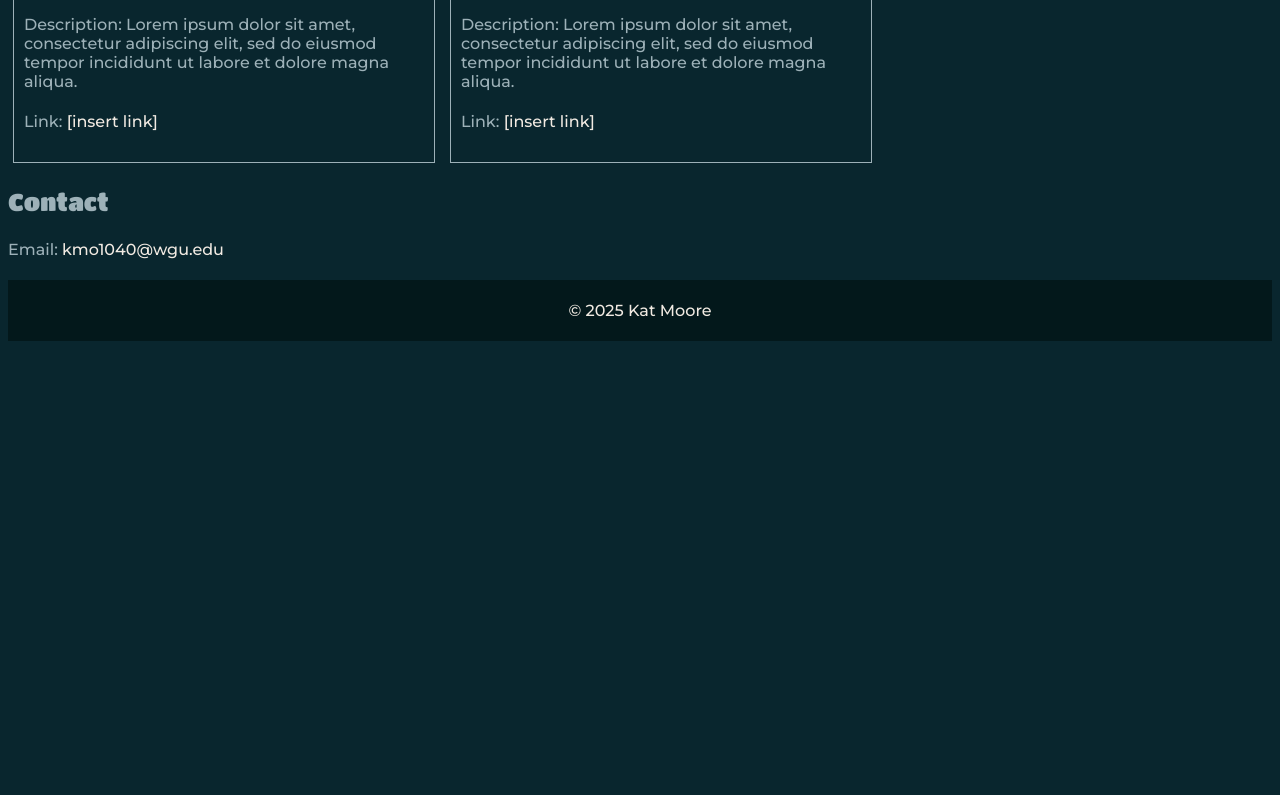
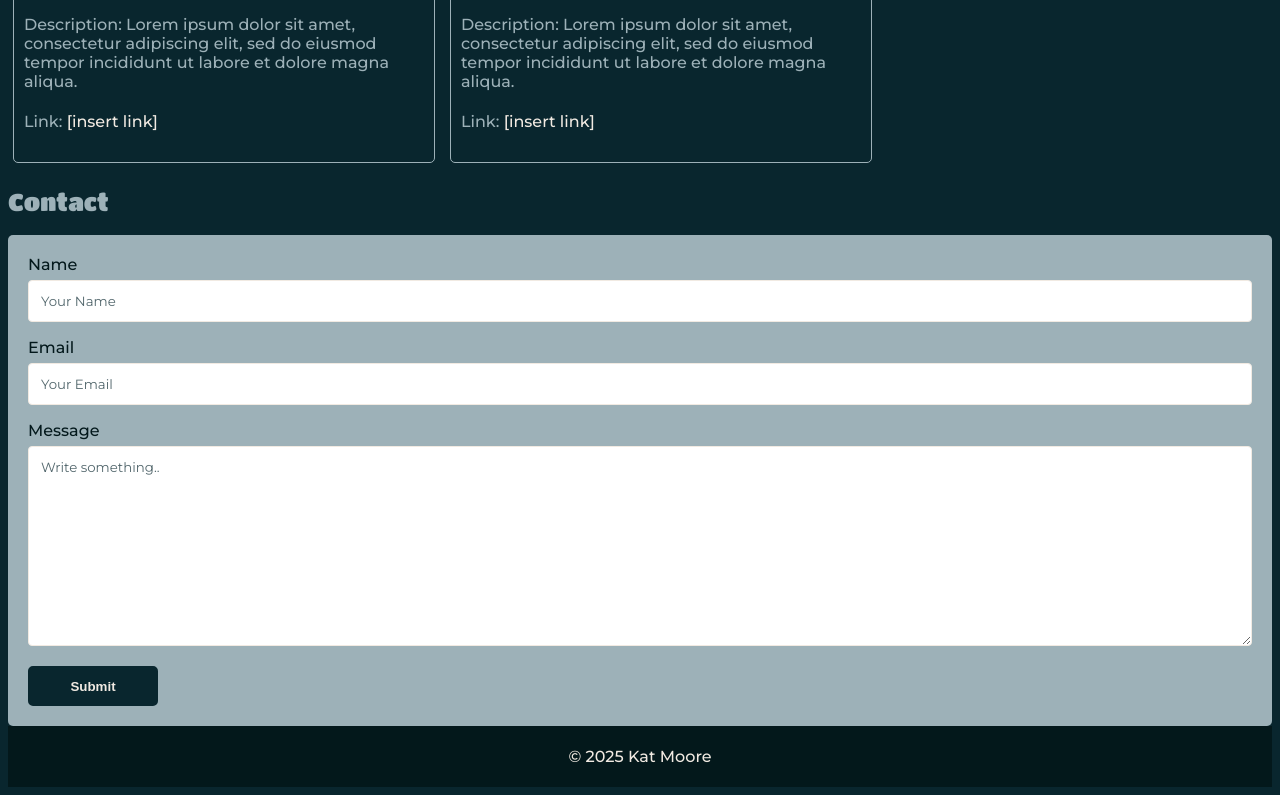
Before and after one commit to Kmo1040/portfolio-site, a plain HTML site: page index.html in a window 1280 px wide. Shown: the part 1183-1978 px from the top of the page. Before the commit the page ends 1532 px from the top, so only its background shows below. Drawn offline with Linux system fonts and the light colour scheme.

Commit message:
adding and customizing contact me form

```diff
--- a/index.html
+++ b/index.html
@@ -2,7 +2,7 @@
 <html lang="eng">
 <head>
     <meta charset="UTF-8" />
-    <meta name="viewpoint" content="width=device-width, initial-scale=1.0" />
+    <meta name="viewport" content="width=device-width, initial-scale=1.0" />
 
     <title>Kat's Portfolio</title>
     <link rel="icon" type="image/x-icon" href="/images/favicon-green.png" />
@@ -63,7 +63,23 @@ I'm a software engineering student at WGU working on my practical skills. I love
 
     <section id="contact">
         <h2>Contact</h2>
-        <p>Email: <a href="mailto:kmo1040@wgu.edu">kmo1040@wgu.edu</a></p>
+
+        <div class="contact-form">
+            <form action="mailto:kmo1040@wgu.edu" method="post" enctype="text/plain">
+
+                <label for="name">Name</label>
+                <input type="text" id="name" name="name" placeholder="Your Name" required>
+
+                <label for="email">Email</label>
+                <input type="email" id="email" name="email" placeholder="Your Email" required>
+
+                <label for="subject">Message</label>
+                <textarea id="subject" name="subject" placeholder="Write something.." style="height:200px" required></textarea>
+
+                <button type="submit" class="submit-button">Submit</button>
+
+            </form>
+        </div>
     </section>
 
     <footer>
--- a/style.css
+++ b/style.css
@@ -1,6 +1,5 @@
 body {
     background-color: #09262e;
-    color: #9db1b8;
     font-family: "Montserrat", sans-serif;
     font-optical-sizing: auto;
     font-weight: 500;
@@ -12,6 +11,7 @@ h1, h2 {
     font-optical-sizing: auto;
     font-weight: 400;
     font-style: normal;
+    color: #9db1b8;
 }
 
 h3 {
@@ -19,6 +19,7 @@ h3 {
     font-optical-sizing: auto;
     font-weight: 400;
     font-style: italic;
+    color: #9db1b8;
 }
 
 a {
@@ -67,13 +68,13 @@ ul {
     padding: 0;
     overflow: hidden;
     background-color: #03181b;
+    border-radius: 5px;
 }
 
 li {
     float: left;
     padding: 10px 20px 10px;
-    /*border-right: 1px solid #09262e;
-    border-left: 1px solid #09262e;*/
+
 }
 
 li a {
@@ -82,15 +83,18 @@ li a {
 
 .project {
     border: 1px solid #9db1b8;
+    border-radius: 5px;
     margin: 5px;
     padding: 10px;
     flex: 0 0 200px;
+    color: #9db1b8;
 }
 
 .container {
     display: flex;
     flex-wrap: wrap;
     gap: 5px;
+    color: #9db1b8;
 }
 
 .proimg {
@@ -98,11 +102,14 @@ li a {
     width: 400px;
     height: 200px;
     overflow: hidden;
+    border-radius: 5px;
+    color: #9db1b8;
 }
 
 .proimg img {
     width: 100%;
     height: 100%;
+    border-radius: 5px;
     object-fit: cover;
     object-position: center top;
     opacity: .5;
@@ -114,6 +121,82 @@ li a {
     opacity: 1;
 }
 
+input[type=text], input[type=email], select, textarea {
+  width: 100%;
+  padding: 12px;
+  border: 1px solid #f1eae2;
+  border-radius: 4px;
+  box-sizing: border-box;
+  margin-top: 6px;
+  margin-bottom: 16px;
+  resize: vertical;
+  font-family: "Montserrat", sans-serif;
+}
+
+input[type=text]::placeholder, textarea::placeholder, input[type=email]::placeholder {
+    color: #09262e;
+    opacity: 0.7;
+}
+
+input[type=text]:focus, input[type=email]:focus, textarea:focus {
+    border: 2px solid #ff7ece;
+    outline: none;
+}
+
+.submit-button {
+  min-width: 130px;
+  height: 40px;
+  color: #09262e;
+  padding: 5px 10px;
+  font-weight: bold;
+  cursor: pointer;
+  transition: all 0.3s ease, color 0.3s ease;
+  position: relative;
+  display: inline-block;
+  outline: none;
+  border-radius: 5px;
+  z-index: 0;
+  background: #09262e;
+  overflow: hidden;
+  border: 2px solid #09262e;
+  color: #f1eae2;
+}
+
+.submit-button:hover {
+  color: #09262e;
+  border: 2px solid #ff7ece;
+}
+
+.submit-button:hover:after {
+  height: 100%;
+}
+
+.submit-button:after {
+  content: "";
+  position: absolute;
+  z-index: -1;
+  transition: all 0.3s ease;
+  left: 0;
+  bottom: 0;
+  height: 0;
+  width: 100%;
+  background: #ff7ece;
+}
+
+.contact-form {
+  border-radius: 5px;
+  background-color: #9db1b8;
+  padding: 20px;
+  color: #03181b;
+}
+
+@media (max-width: 600px) {
+    .project, .proimg {
+        width: 100%;
+        height: auto;
+    }
+}
+
 footer {
     text-align: center;
     padding: 5px;
```
